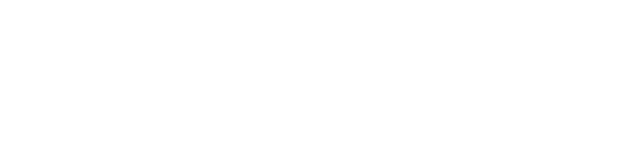
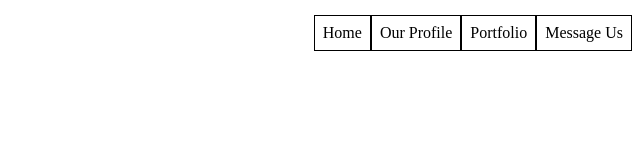
Before and after one commit to revou-fundamental-course/16-sept-24-iqbarhidayat1, a plain HTML site: page index.html in a window 1280 px wide. Shown: the whole page, without its empty margins (640-1280 px from the left). Drawn offline with Linux system fonts and the light colour scheme.

Commit message:
yang kedua

```diff
--- a/css/style.css
+++ b/css/style.css
@@ -1,8 +1,31 @@
 /* ini css */
+
+.main-header {
+display: flex;
+justify-content: space-between;
+align-items: center;
+
+}
+
+nav {
+display: flex;
+
+}
+
+nav>a {
+ border: 1px solid;
+ padding: 8px;
+ color: black;
+ text-decoration: none;
+
+}
 
 .logo-icon{
 
 width: 50px;
 height: 50px;
-
+background-image: none;
+background-position: center;
+border-radius: 50%;
+background-size: cover;
 }
--- a/index.html
+++ b/index.html
@@ -10,14 +10,27 @@
 
 <body>
 
-    <header>
+    <header class="main-header">
 
         <!-- Logo -->
         <div class="logo-icon"></div>
 
 
         <!-- Navigation -->
-        <nav></nav>
+        <nav>
+
+
+            <a href="#section-Home">Home</a>
+
+            <a href="#section-Our-Profile">Our Profile</a>
+
+            <a href="#section-Portfolio">Portfolio</a>
+
+            <a href="#section-Message-Us">Message Us</a>
+
+
+
+        </nav>
 
 
     </header>
@@ -25,16 +38,16 @@
     <main>
 
         <!-- Home -->
-        <section></section>
+        <section id="section-Home"></section>
 
         <!-- Our Profile -->
-        <section></section>
+        <section id="section-Our-Profile"></section>
 
         <!-- Portfolio -->
-        <section></section>
+        <section id="section-Portfolio"></section>
 
         <!-- Message Us -->
-        <section></section>
+        <section id="section-Message-Us"></section>
 
 
 
```
Also changed, not shown: assets/logo.png.png (added).
